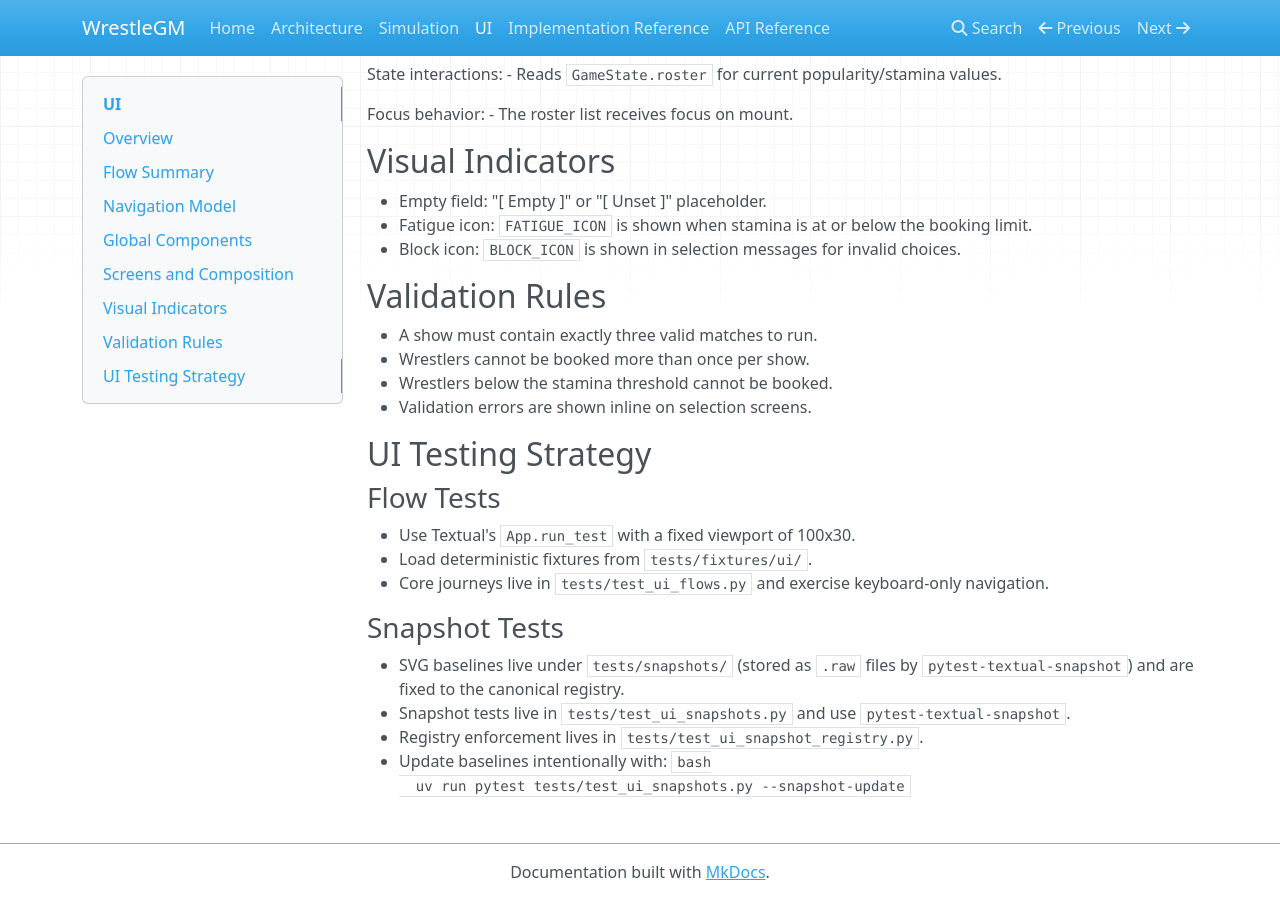
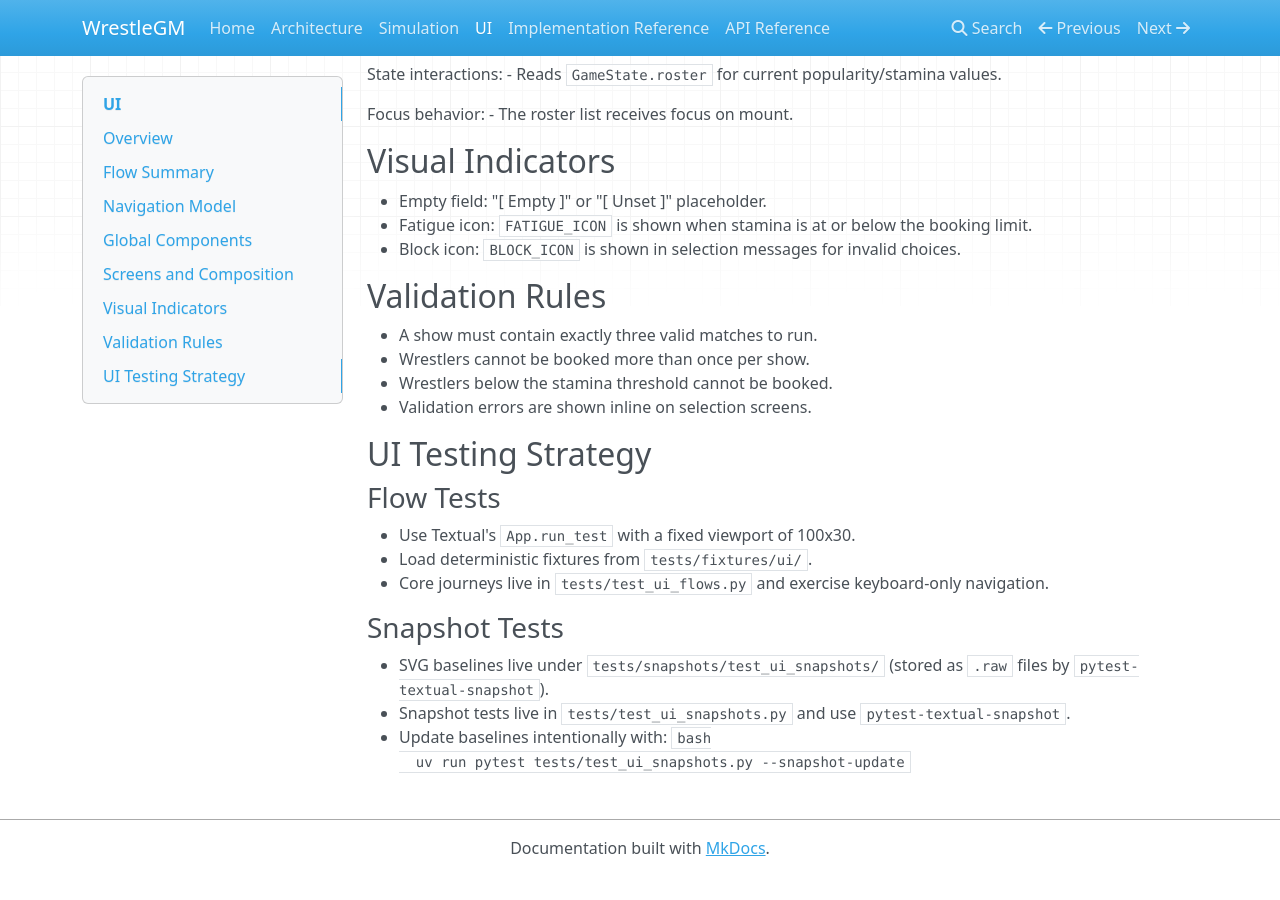
Before and after one commit to rick2047/WrestleGM, an MkDocs documentation site: the page built from docs/ui.md, in a window 1280 px wide and 900 px high, scrolled down 3688 px. Built offline with MkDocs 1.6.1, drawn with Linux system fonts in a browser that asks for light colours; nearby versions of some CDN libraries; after the commit the page ends 4564 px from its top, so only the background shows below that.

Commit message:
Drop snapshot registry enforcement

````diff
--- a/docs/ui.md
+++ b/docs/ui.md
@@ -277,9 +277,8 @@ Focus behavior:
 
 ### Snapshot Tests
 
-- SVG baselines live under `tests/snapshots/` (stored as `.raw` files by `pytest-textual-snapshot`) and are fixed to the canonical registry.
+- SVG baselines live under `tests/snapshots/test_ui_snapshots/` (stored as `.raw` files by `pytest-textual-snapshot`).
 - Snapshot tests live in `tests/test_ui_snapshots.py` and use `pytest-textual-snapshot`.
-- Registry enforcement lives in `tests/test_ui_snapshot_registry.py`.
 - Update baselines intentionally with:
   ```bash
   uv run pytest tests/test_ui_snapshots.py --snapshot-update
````
Also changed, not shown: DEVELOPMENT.md (+1 -1 lines), openspec/changes/add-ui-testing/specs/ui-testing/spec.md (+1 -5 lines), 2 other files.
